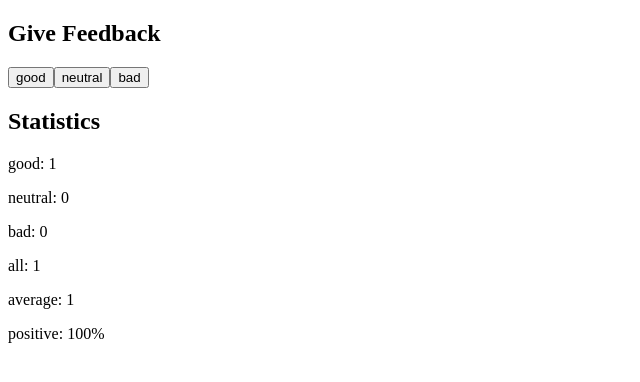
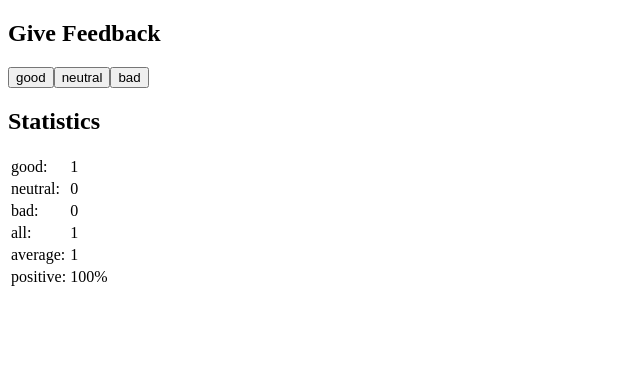
Before and after one commit to Serj10GR/full_stack_open_univer, a React (Vite) app in the folder part1/unicafe/: page / in a window 1280 px wide. Both pictures are taken after a click on the button "good". Shown: the top 382 px of the page, without its empty margins (0-640 px from the left). Built offline with nearby package versions, Linux system fonts and the light colour scheme.

Commit message:
:sparkles: part1 - ex. 1.11

```diff
--- a/part1/unicafe/src/components/Statistics.tsx
+++ b/part1/unicafe/src/components/Statistics.tsx
@@ -30,7 +30,8 @@
     <div>
       <h2>Statistics</h2>
       {hasStats ? (
-        <>
+        <table>
+          <tbody>
             <StatisticsLine text="good" value={good} />
             <StatisticsLine text="neutral" value={neutral} />
             <StatisticsLine text="bad" value={bad} />
@@ -41,7 +42,8 @@
               value={goodPercentage}
               valueSign="%"
             />
-        </>
+          </tbody>
+        </table>
       ) : (
         <p>No feedback given</p>
       )}
--- a/part1/unicafe/src/components/StatisticsLine.tsx
+++ b/part1/unicafe/src/components/StatisticsLine.tsx
@@ -10,9 +10,12 @@
   valueSign,
 }: StatisticLineProps) => {
   return (
-    <p>
-      {text}: {value}
-      {valueSign ? valueSign : null}
-    </p>
+    <tr>
+      <td>{text}:</td>
+      <td>
+        {value}
+        {valueSign ? valueSign : null}
+      </td>
+    </tr>
   );
 };
```
Lines whose indentation alone changed are shown as unchanged.
